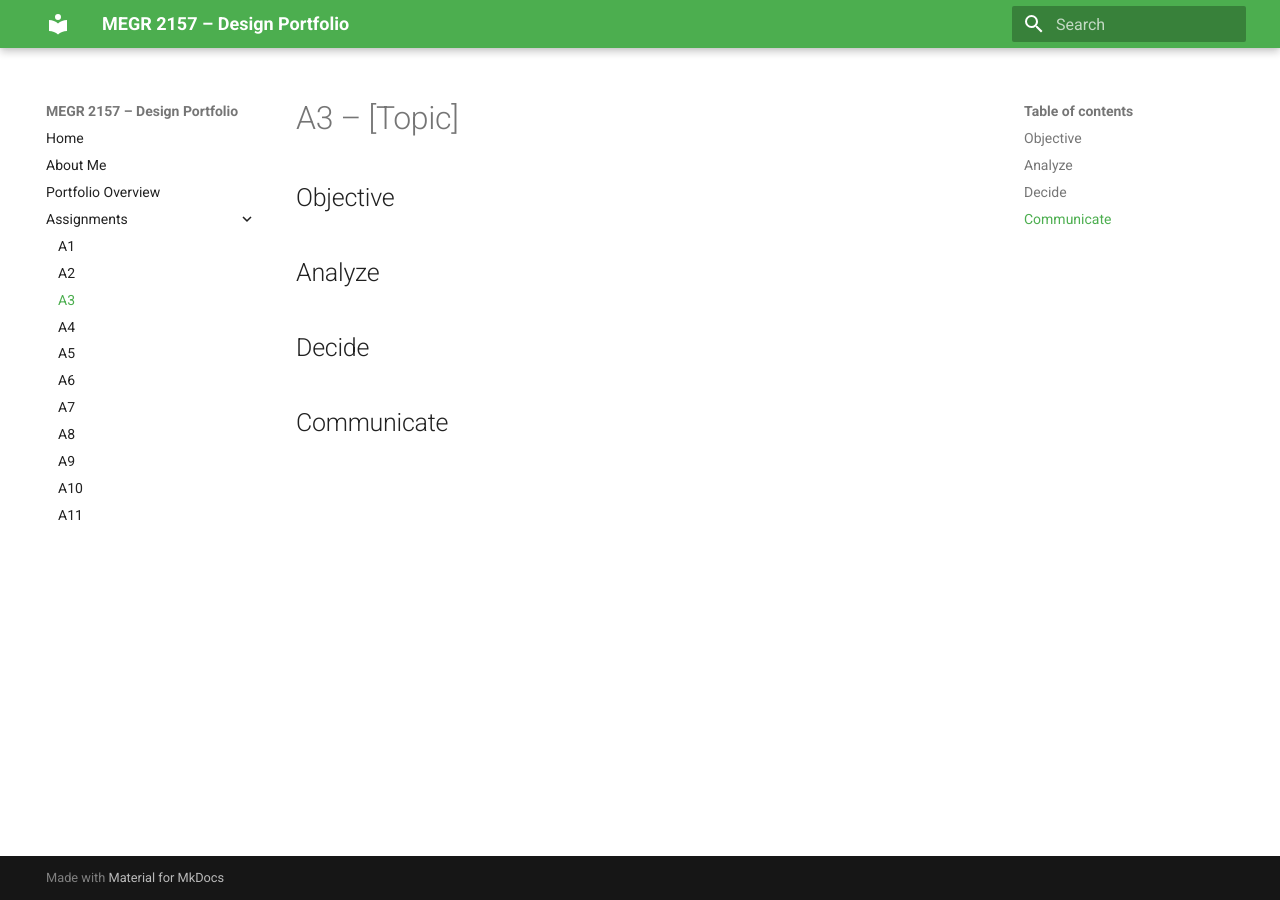
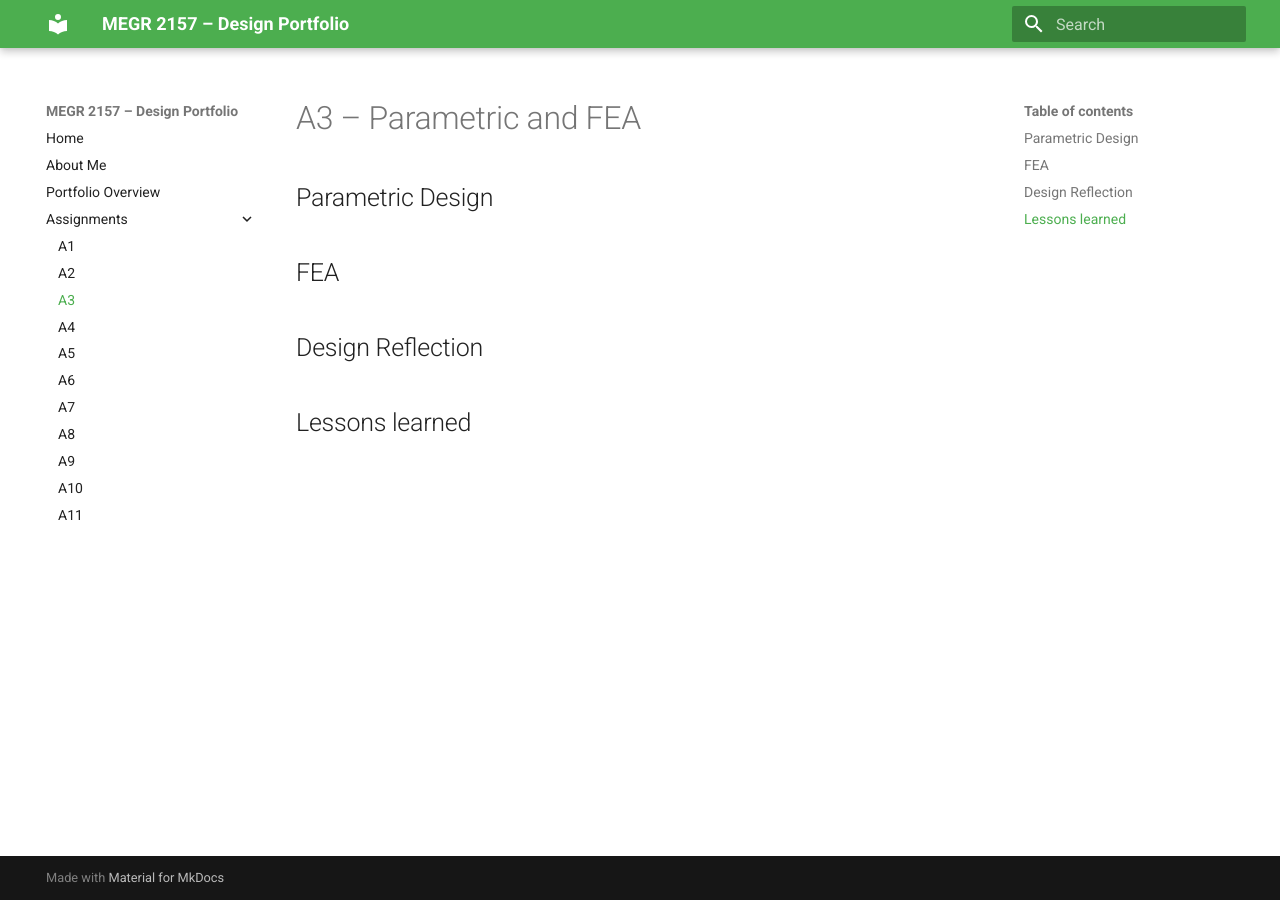
Before and after one commit to nnicho12/Noah-Nicholson-Portfolio, an MkDocs documentation site: the page built from docs/assignments/A03/index.md, in a window 1280 px wide. Built offline with MkDocs 1.6.1 and Material for MkDocs 9.7.7, drawn with Linux system fonts in a browser that asks for light colours.

Commit message:
Update A3 index with specific topics

```diff
--- a/docs/assignments/A03/index.md
+++ b/docs/assignments/A03/index.md
@@ -1,12 +1,12 @@
-# A3 – [Topic]
+# A3 – Parametric and FEA
 
-## Objective
+## Parametric Design
 
 
-## Analyze
+## FEA
 
 
-## Decide
+## Design Reflection
 
 
-## Communicate
+## Lessons learned
```
